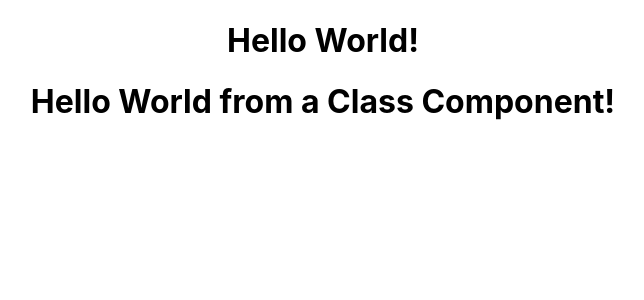
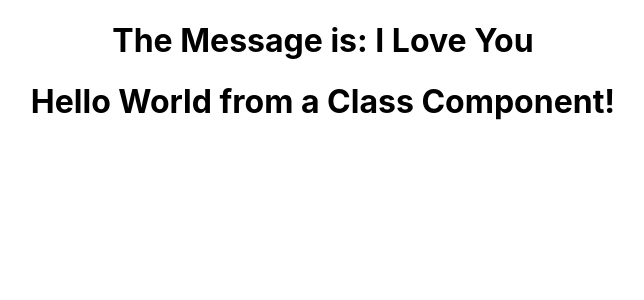
Before and after one commit to ujangbedog/my-react, a React (Create React App) app: page / in a window 1280 px wide. Shown: the top 300 px of the page, without its empty margins (317-961 px from the left). Built offline with nearby package versions, Linux system fonts and the light colour scheme.

Commit message:
JSX method in functional components

```diff
--- a/src/components/Hello.js
+++ b/src/components/Hello.js
@@ -1,6 +1,15 @@
+//const name = "Xoejang";
+
+const displayMessage = () =>
+{
+    return "I Love You";
+}
+
 function Hello()
 {
-    return <h1>Hello World!</h1>
+    //return <h1>Hello World! { name } </h1>
+    //return <h1>10 + 20 = { 10 + 20 } </h1>
+    return <h1>The Message is: { displayMessage() } </h1>
 }
 
 //another syntax
```
